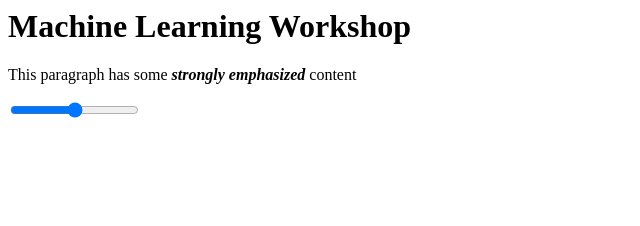
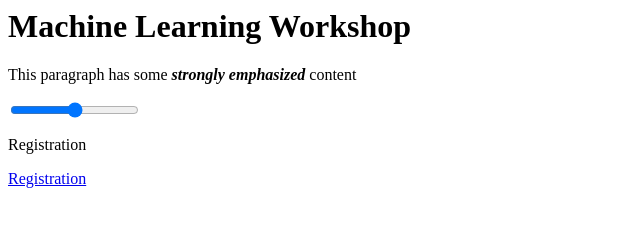
Before and after one commit to sebastianbellodev/html-doc, a plain HTML site: page index.html in a window 1280 px wide. Shown: the whole page, without its empty margins (0-640 px from the left). Drawn offline with Linux system fonts and the light colour scheme.

Commit message:
Overview section concluded

```diff
--- a/index.html
+++ b/index.html
@@ -3,3 +3,8 @@
 <p>This paragraph has some <strong><em>strongly emphasized</em></strong> content</p>
 
 <input type="range">
+
+
+<p id="register">Registration</p>
+
+<a href="#register" target="_self">Registration</a>
```
Also changed, not shown: 1 other file.
